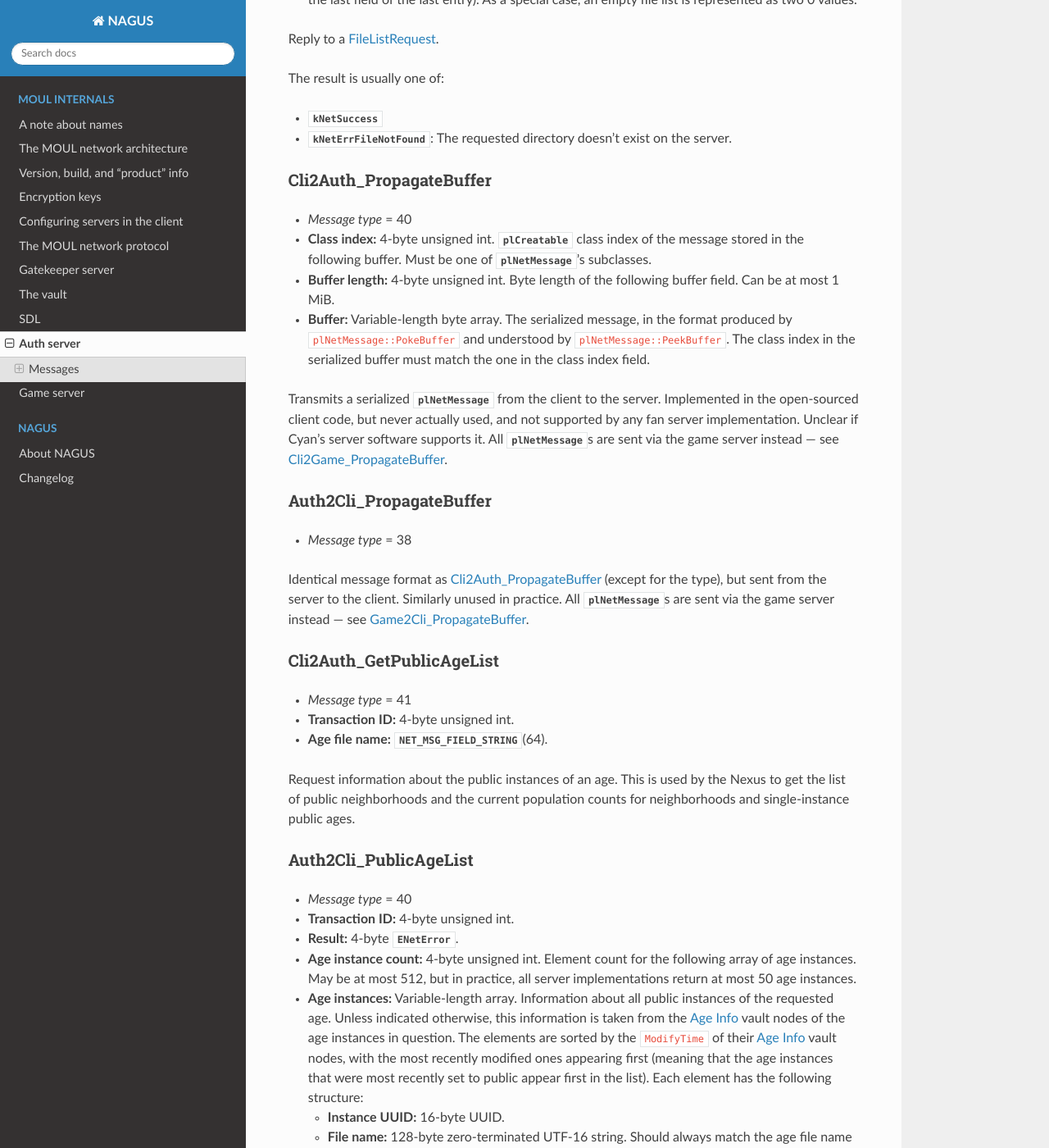
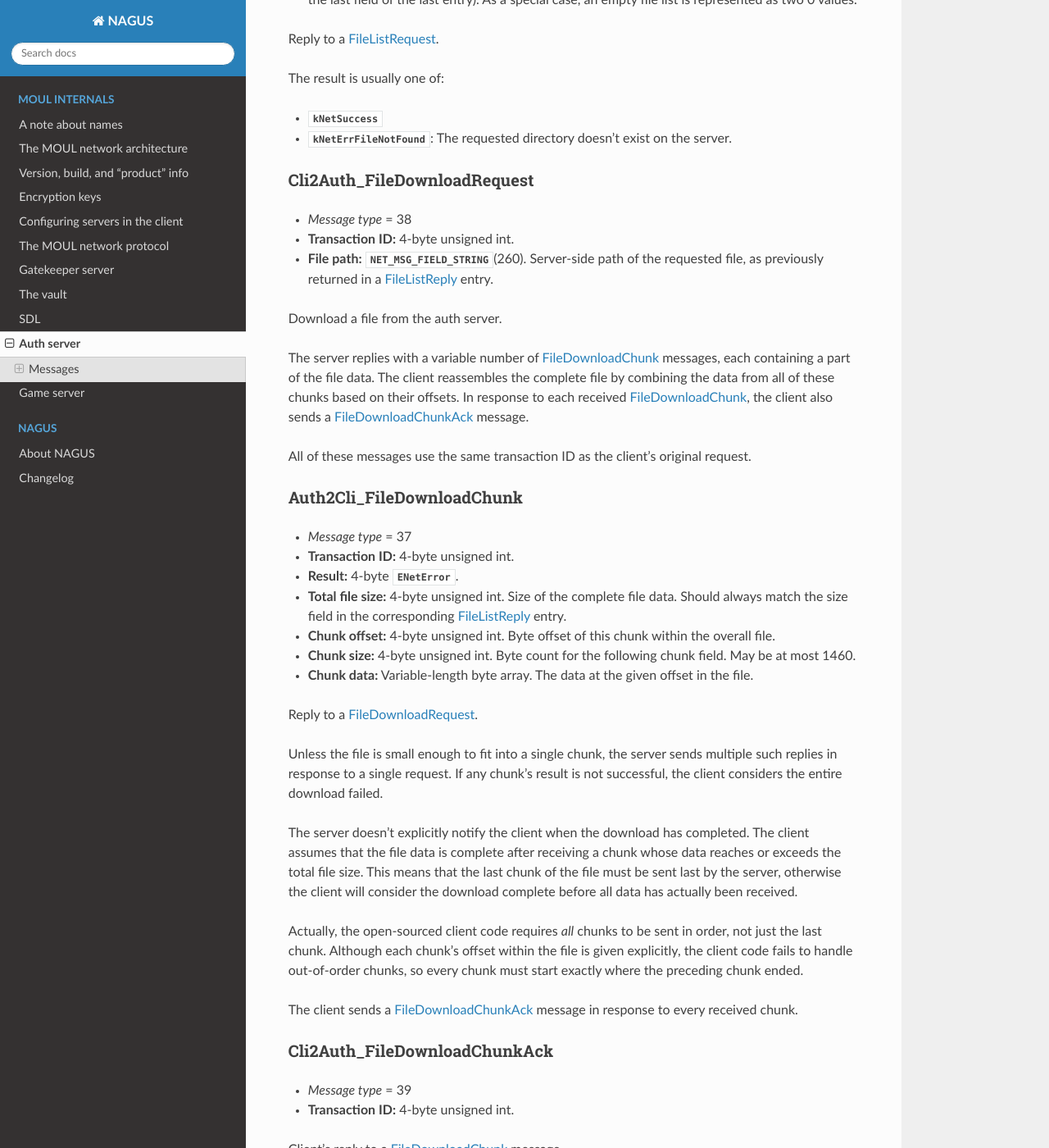
Before and after one commit to dgelessus/NAGUS, a Sphinx documentation site: the page built from docs/uru/auth_server.rst, in a window 1280 px wide and 1400 px high, scrolled down 36855 px. Shown: the whole window at 82% size. Built offline with Sphinx 7.4.7 and the Read the Docs theme 2.0.0, drawn with Linux system fonts in a browser that asks for light colours; some of the changed text lies outside the part shown.

Commit message:
Document and implement auth server FileDownload messages

```diff
--- a/docs/uru/auth_server.rst
+++ b/docs/uru/auth_server.rst
@@ -135,8 +135,8 @@ not even their structure.
   :widths: auto
 
   37,:ref:`FileListRequest <cli2auth_file_list_request>`,:ref:`FileListReply <auth2cli_file_list_reply>`,36
-  38,FileDownloadRequest,FileDownloadChunk,37
-  39,FileDownloadChunkAck,,
+  38,:ref:`FileDownloadRequest <cli2auth_file_download_request>`,:ref:`FileDownloadChunk <auth2cli_file_download_chunk>`,37
+  39,:ref:`FileDownloadChunkAck <cli2auth_file_download_chunk_ack>`,,
 
 .. csv-table:: Game
   :name: auth_messages_game
@@ -2144,6 +2144,82 @@ The result is usually one of:
 * :cpp:enumerator:`kNetSuccess`
 * :cpp:enumerator:`kNetErrFileNotFound`: The requested directory doesn't exist on the server.
 
+.. _cli2auth_file_download_request:
+
+Cli2Auth_FileDownloadRequest
+^^^^^^^^^^^^^^^^^^^^^^^^^^^^
+
+* *Message type* = 38
+* **Transaction ID:** 4-byte unsigned int.
+* **File path:** :c:macro:`NET_MSG_FIELD_STRING`\(260).
+  Server-side path of the requested file,
+  as previously returned in a :ref:`FileListReply <auth2cli_file_list_reply>` entry.
+
+Download a file from the auth server.
+
+The server replies with a variable number of :ref:`FileDownloadChunk <auth2cli_file_download_chunk>` messages,
+each containing a part of the file data.
+The client reassembles the complete file by combining the data from all of these chunks based on their offsets.
+In response to each received :ref:`FileDownloadChunk <auth2cli_file_download_chunk>`,
+the client also sends a :ref:`FileDownloadChunkAck <cli2auth_file_download_chunk_ack>` message.
+
+All of these messages use the same transaction ID as the client's original request.
+
+.. _auth2cli_file_download_chunk:
+
+Auth2Cli_FileDownloadChunk
+^^^^^^^^^^^^^^^^^^^^^^^^^^
+
+* *Message type* = 37
+* **Transaction ID:** 4-byte unsigned int.
+* **Result:** 4-byte :cpp:enum:`ENetError`.
+* **Total file size:** 4-byte unsigned int.
+  Size of the complete file data.
+  Should always match the size field in the corresponding :ref:`FileListReply <auth2cli_file_list_reply>` entry.
+* **Chunk offset:** 4-byte unsigned int.
+  Byte offset of this chunk within the overall file.
+* **Chunk size:** 4-byte unsigned int.
+  Byte count for the following chunk field.
+  May be at most 1460.
+* **Chunk data:** Variable-length byte array.
+  The data at the given offset in the file.
+
+Reply to a :ref:`FileDownloadRequest <cli2auth_file_download_request>`.
+
+Unless the file is small enough to fit into a single chunk,
+the server sends multiple such replies in response to a single request.
+If any chunk's result is not successful,
+the client considers the entire download failed.
+
+The server doesn't explicitly notify the client when the download has completed.
+The client assumes that the file data is complete after receiving a chunk whose data reaches or exceeds the total file size.
+This means that the last chunk of the file must be sent last by the server,
+otherwise the client will consider the download complete before all data has actually been received.
+
+Actually,
+the open-sourced client code requires *all* chunks to be sent in order,
+not just the last chunk.
+Although each chunk's offset within the file is given explicitly,
+the client code fails to handle out-of-order chunks,
+so every chunk must start exactly where the preceding chunk ended.
+
+The client sends a :ref:`FileDownloadChunkAck <cli2auth_file_download_chunk_ack>` message in response to every received chunk.
+
+.. _cli2auth_file_download_chunk_ack:
+
+Cli2Auth_FileDownloadChunkAck
+^^^^^^^^^^^^^^^^^^^^^^^^^^^^^
+
+* *Message type* = 39
+* **Transaction ID:** 4-byte unsigned int.
+
+Client's reply to a :ref:`FileDownloadChunk <auth2cli_file_download_chunk>` message.
+
+Both MOSS and DIRTSAND wait for this reply before sending the next chunk in the file
+(if any),
+even though the auth server connection is TCP-based,
+so there is no risk of chunks getting lost or out of order.
+
 .. _cli2auth_propagate_buffer:
 
 Cli2Auth_PropagateBuffer
```
Also changed, not shown: 1 other file.
